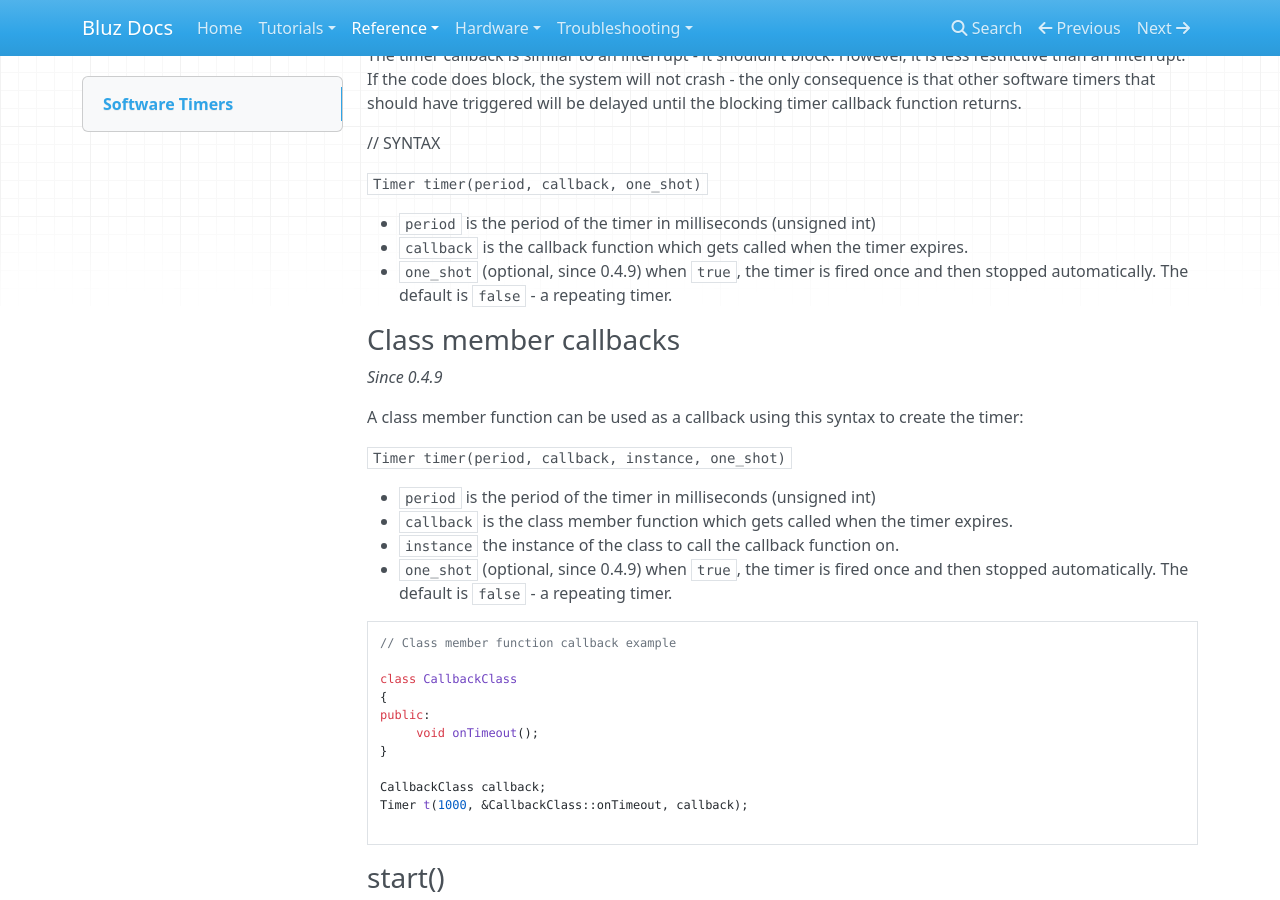
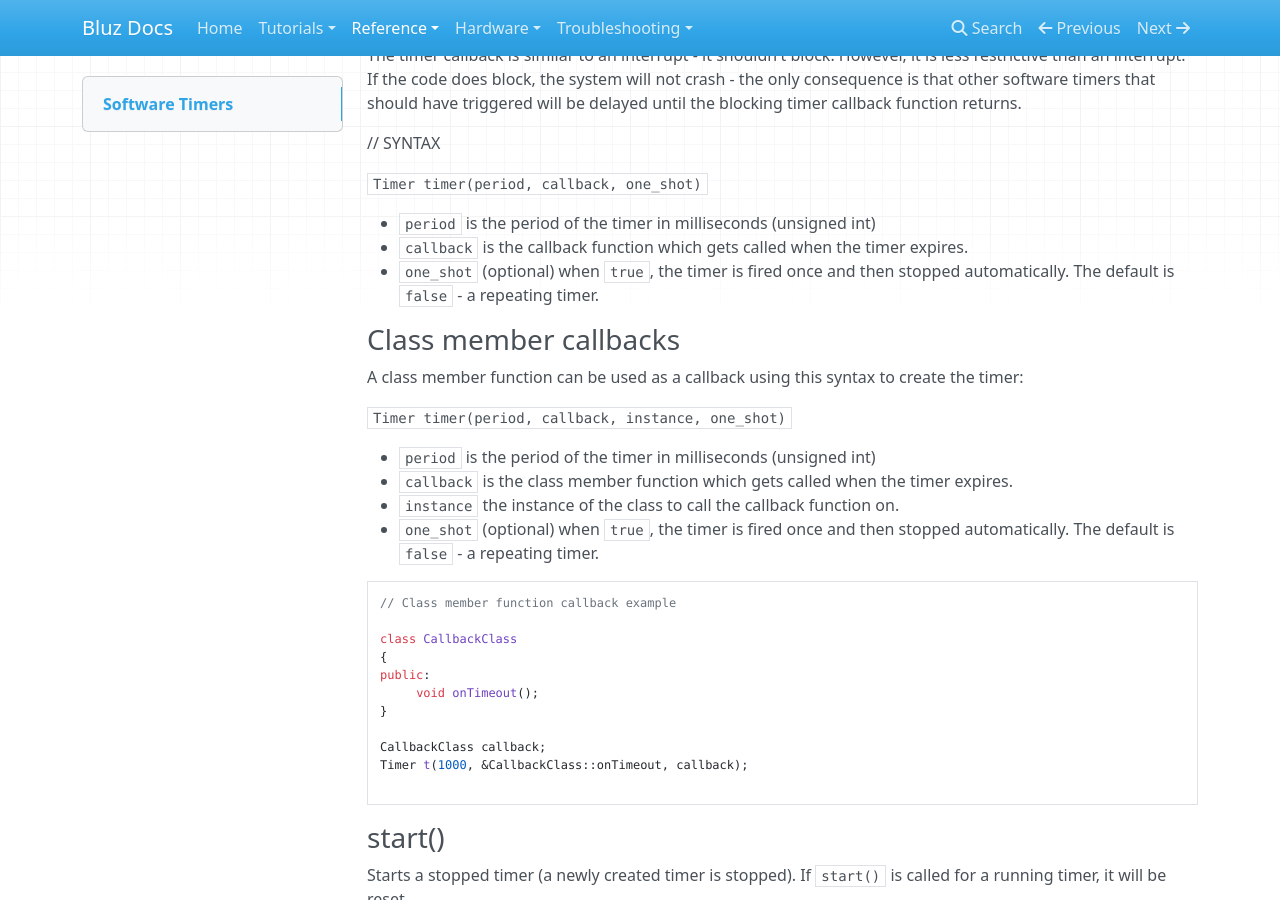
Before and after one commit to bluzDK/bluz-docs, an MkDocs documentation site: the page built from docs/reference/timer.md, in a window 1280 px wide and 900 px high, scrolled down 655 px. Built offline with MkDocs 1.6.1, drawn with Linux system fonts in a browser that asks for light colours; nearby versions of some CDN libraries; old or Windows-style settings are respelled for this version of MkDocs.

Commit message:
Updated to remove bad versions

````diff
--- a/docs/reference/timer.md
+++ b/docs/reference/timer.md
@@ -32,12 +32,10 @@ The timer callback is similar to an interrupt - it shouldn't block. However, it
 
 - `period` is the period of the timer in milliseconds  (unsigned int)
 - `callback` is the callback function which gets called when the timer expires.
-- `one_shot` (optional, since 0.4.9) when `true`, the timer is fired once and then stopped automatically.  The default is `false` - a repeating timer.
+- `one_shot` (optional) when `true`, the timer is fired once and then stopped automatically.  The default is `false` - a repeating timer.
 
 
 ### Class member callbacks
-
-_Since 0.4.9_
 
 A class member function can be used as a callback using this syntax to create the timer:
 
@@ -46,7 +44,7 @@ A class member function can be used as a callback using this syntax to create th
 - `period` is the period of the timer in milliseconds  (unsigned int)
 - `callback` is the class member function which gets called when the timer expires.
 - `instance` the instance of the class to call the callback function on.
-- `one_shot` (optional, since 0.4.9) when `true`, the timer is fired once and then stopped automatically.  The default is `false` - a repeating timer.
+- `one_shot` (optional) when `true`, the timer is fired once and then stopped automatically.  The default is `false` - a repeating timer.
 
 
 ```
@@ -152,8 +150,6 @@ timer.dispose(); // stop and delete timer from timer list.
 
 ### isActive()
 
-_Since 0.5.0_
-
 `bool isActive()`
 
 Returns `true` if the timer is in active state (pending), or `false` otherwise.
````
